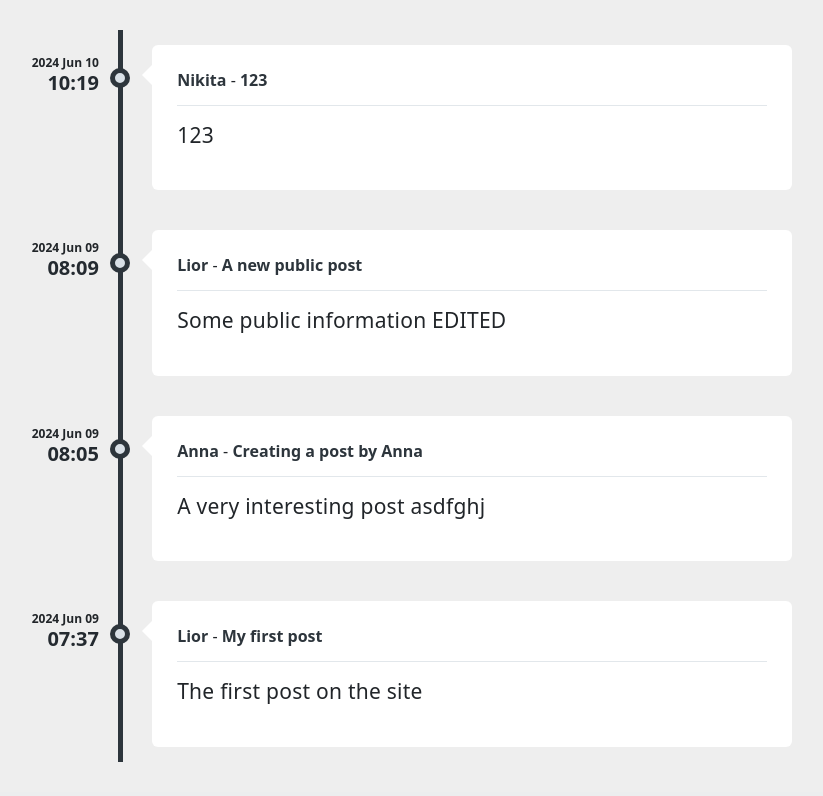
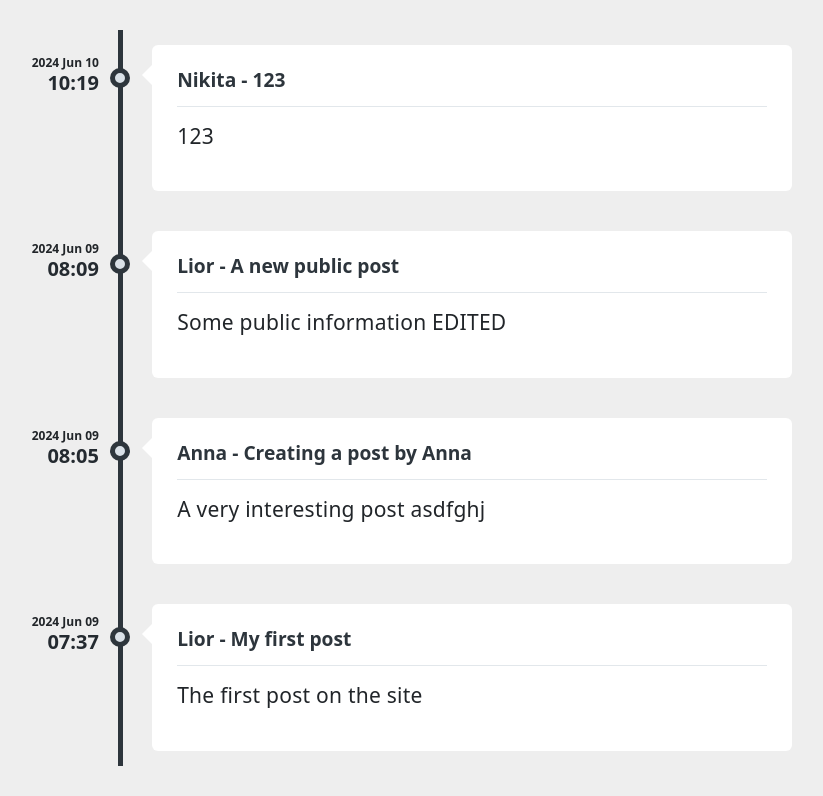
Before and after one commit to LiorEshkhar/SkSy-NER, a Flask app: page / in a window 1280 px wide. Shown: the part 56-852 px from the top of the page, without its empty margins (200-1023 px from the left). Before the commit the page ends 818 px from the top, so only its background shows below. Run offline with Flask 3, Linux system fonts and the light colour scheme; data comes from the database, SQL or seed files in the repository; both versions use the stored data as it was after the commit; some libraries are stand-ins or nearby versions.

Commit message:
Typo and small visual changes

```diff
--- a/ner/auth.py
+++ b/ner/auth.py
@@ -40,7 +40,7 @@ def login_required(error_msg="Login first to access this part of the site", msg_
     return login_required_decorator
 
 # define a decorator that redirects the user to the login page if it is not logged in
-def admin_only(error_msg="Only admins cann access this part of the site", msg_category="warning"):
+def admin_only(error_msg="Only admins can access this part of the site", msg_category="warning"):
     """
     A decorator to only enable access to admins. If the user is not logged in or not an admin they will be redirected to the login page and an error message will be flashed.
 
@@ -53,7 +53,7 @@ def admin_only(error_msg="Only admins cann access this part of the site", msg_ca
         def wrapped_view(*args, **kwargs):
             if g.user is None or g.user['role'] != "admin":
                 flash(error_msg, msg_category)
-                return redirect(url_for('auth.login'))
+                return redirect(url_for('index'))
 
             return view(*args, **kwargs)
         return wrapped_view
--- a/ner/static/timeline.css
+++ b/ner/static/timeline.css
@@ -523,7 +523,7 @@ select.form-control:not([size]):not([multiple]) {
 }
 
 .timeline-header .username {
-    font-size: 16px;
+    font-size: 1.2em;
     font-weight: 600
 }
 
--- a/ner/templates/posts/index.html
+++ b/ner/templates/posts/index.html
@@ -35,11 +35,10 @@
                                             <!-- begin timeline-body -->
                                             <div class="timeline-body">
                                             <div class="timeline-header">
-                                                <span class="username text-capitalize">{{ post.username }}</span>
-                                                <span>-</span>
+                                                <span class="username text-capitalize">{{ post.username }} - </span>
                                                 <span class="username">{{ post.title }}</span>
                                                 {% if post.public < 1 %}
-                                                    <span class="force-float float-right"><i class="fa-solid fa-lock"></i> Private</span>
+                                                    <span class="username force-float float-right"><i class="fa-solid fa-lock"></i> Private</span>
                                                 {% endif %}
                                             </div>
                                             <div class="timeline-content">
```
Also changed, not shown: instance/ner.sqlite.
